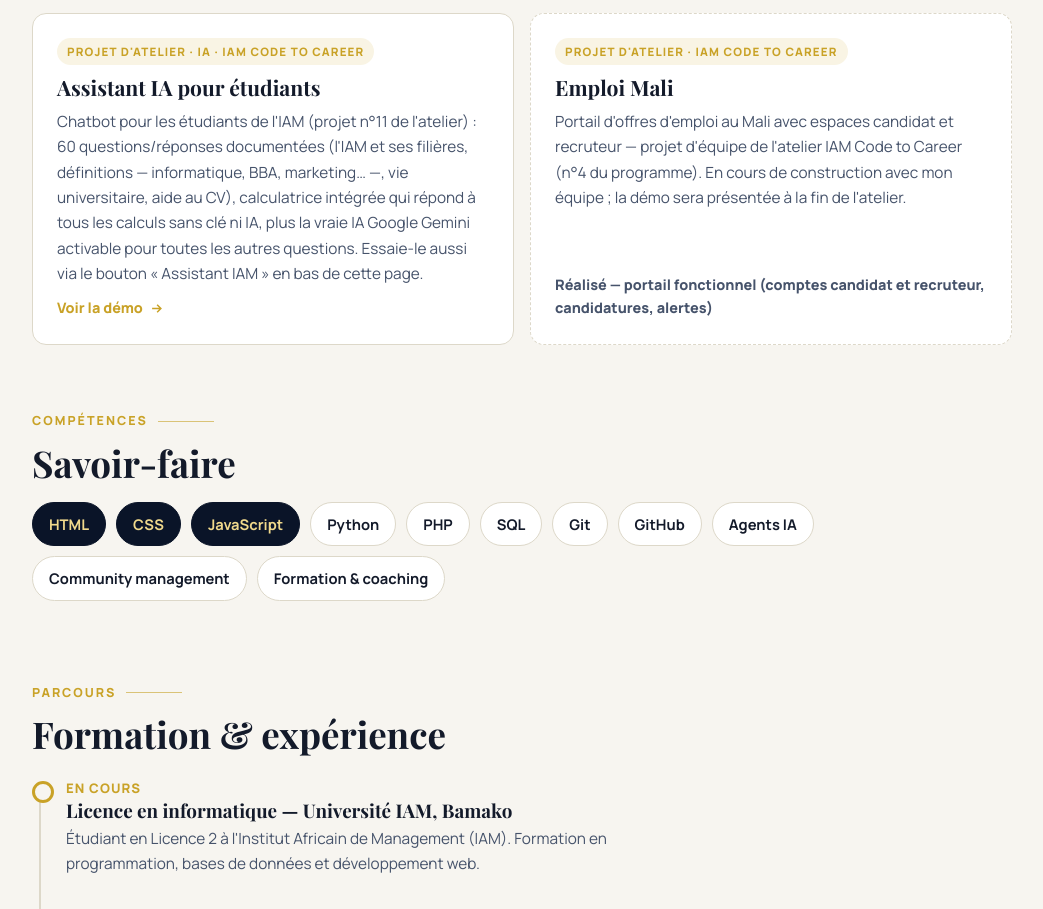
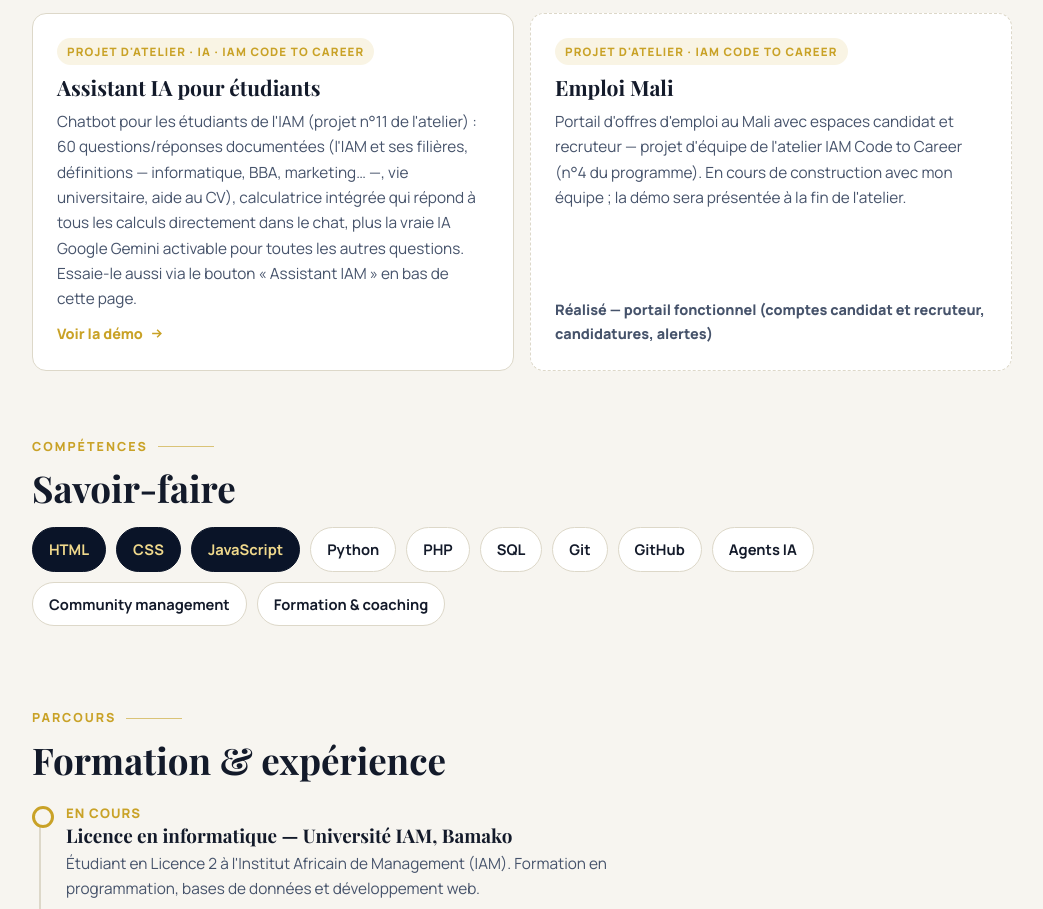
Before and after one commit to dougadiarra7325-gif/portfolio-douga-diarra, a plain HTML site: page index.html in a window 1280 px wide. Shown: the part 1714-2623 px from the top of the page, without its empty margins (118-1161 px from the left). Drawn offline with nearby package versions, Linux system fonts and the light colour scheme; a web font is replaced by a local one.

Commit message:
Portfolio : formulation calculatrice de la carte Assistant IA simplifiée

```diff
--- a/index.html
+++ b/index.html
@@ -385,7 +385,7 @@
             <a class="card" href="https://dougadiarra7325-gif.github.io/assistant-ia-etudiants/" target="_blank" rel="noopener">
               <span class="tag">Projet d'atelier · IA · IAM Code to Career</span>
               <h3>Assistant IA pour étudiants</h3>
-              <p>Chatbot pour les étudiants de l'IAM (projet n°11 de l'atelier) : 60 questions/réponses documentées (l'IAM et ses filières, définitions — informatique, BBA, marketing… —, vie universitaire, aide au CV), calculatrice intégrée qui répond à tous les calculs sans clé ni IA, plus la vraie IA Google Gemini activable pour toutes les autres questions. Essaie-le aussi via le bouton « Assistant IAM » en bas de cette page.</p>
+              <p>Chatbot pour les étudiants de l'IAM (projet n°11 de l'atelier) : 60 questions/réponses documentées (l'IAM et ses filières, définitions — informatique, BBA, marketing… —, vie universitaire, aide au CV), calculatrice intégrée qui répond à tous les calculs directement dans le chat, plus la vraie IA Google Gemini activable pour toutes les autres questions. Essaie-le aussi via le bouton « Assistant IAM » en bas de cette page.</p>
               <span class="go">Voir la démo <svg viewBox="0 0 24 24" fill="none" stroke="currentColor" stroke-width="2.4" aria-hidden="true"><path d="M5 12h14M13 6l6 6-6 6"/></svg></span>
             </a>
 
```
